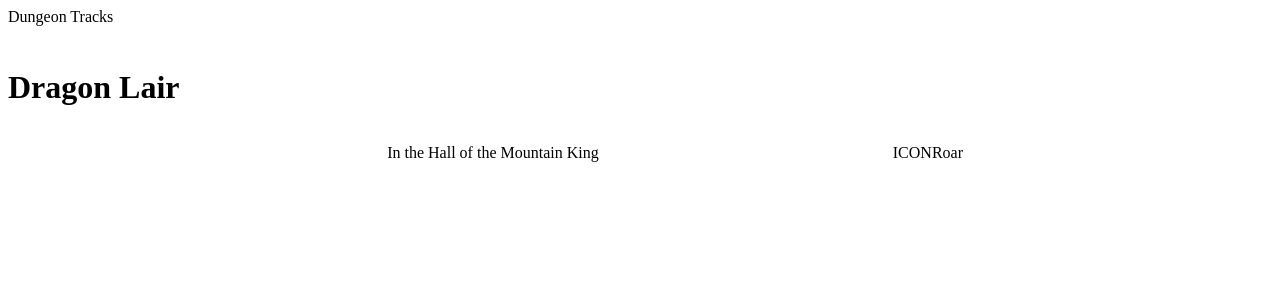
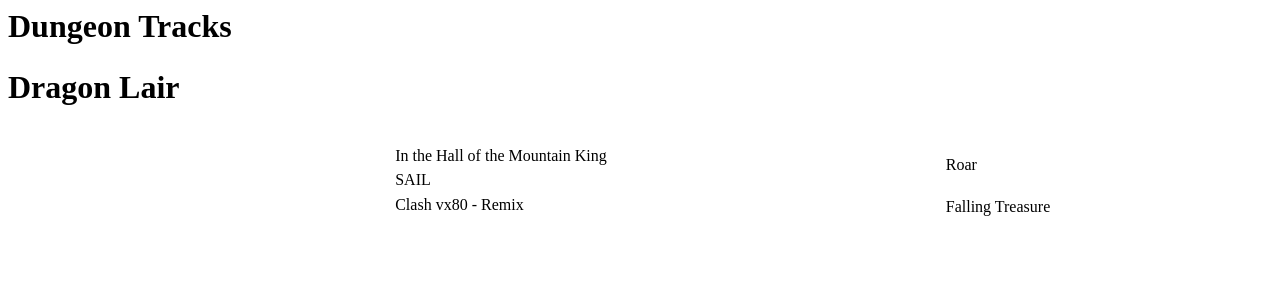
Before and after one commit to 7socks/dungeon-tracks, a React app: page / in a window 1280 px wide. Shown: the top 300 px of the page. Built offline with nearby package versions, Linux system fonts and the light colour scheme; the HTML template or start-up script is replaced by a standard one.

Commit message:
playlist spacing and basic fx icons

```diff
--- a/client/src/components/App.js
+++ b/client/src/components/App.js
@@ -9,12 +9,28 @@ const example = {
     {
       title: "In the Hall of the Mountain King",
       source: ""
+    },
+    {
+      title: "SAIL",
+      source: ""
+    },
+    {
+      title: "Clash vx80 - Remix",
+      source: ""
     }
   ],
   effects: [
     {
       title: "Roar",
-      source: ""
+      source: "",
+      icon: "dragon",
+      color: "green"
+    },
+    {
+      title: "Falling Treasure",
+      source: "",
+      icon: "music",
+      color: "green"
     }
   ],
   creator: "dev",
@@ -23,11 +39,15 @@ const example = {
 
 const NavContainer = styled.div`
   height: 2.5em;
+
+  h1 {
+    margin: 0;
+  }
 `;
 
 const Nav = ({}) => {
   return <NavContainer>
-    <span>Dungeon Tracks</span>
+    <h1>Dungeon Tracks</h1>
   </NavContainer>;
 };
 
--- a/client/src/components/Dungeon.js
+++ b/client/src/components/Dungeon.js
@@ -1,5 +1,7 @@
 import React, { useState } from 'react';
 import styled from 'styled-components';
+
+import FXIcon from './FXIcon';
 
 const AudioControlContainer = styled.div`
   width: 30%;
@@ -7,26 +9,39 @@ const AudioControlContainer = styled.div`
 
 const AudioControl = ({}) => {
   return <AudioControlContainer>
-
   </AudioControlContainer>;
 }
 
 const PlaylistContainer = styled.div`
   width: ${({fx}) => fx ? '30' : '40'}%;
+  cursor: default;
 
   ol {
     list-style-type: none;
     padding-inline-start: 0;
+    font-size: 16px;
+  }
+
+  li {
+    display: flex;
+    flex-direction: row;
+    align-items: center;
+    padding: .2em 0;
+
+    span {
+      margin-left: .5em;
+    }
   }
 `;
 
 const Playlist = ({playlist, fx}) => {
+  console.log(fx);
   return (
     <PlaylistContainer fx={fx}><ol>
       {
         playlist.map((track, i) => {
           return <li key={i}>
-            {fx ? <span>ICON</span> : null}
+            { fx ? <FXIcon icon={track.icon} color={track.color} onClick={()=>{}}/> : null }
             <span>{track.title}</span>
           </li>;
         })
@@ -53,8 +68,8 @@ const Dungeon = ({dungeon}) => {
       <h1>{dungeon.title}</h1>
 
       <AudioControl/>
-      <Playlist playlist={dungeon.tracks} fx={false}/>
-      <Playlist playlist={dungeon.effects} fx={true}/>
+      <Playlist playlist={dungeon.tracks} fx={0}/>
+      <Playlist playlist={dungeon.effects} fx={1}/>
     </DungeonContainer>
   );
 };
--- /dev/null
+++ b/client/src/components/FXIcon.js
@@ -0,0 +1,71 @@
+import React from 'react';
+import styled from 'styled-components';
+import {
+  GiBeech, GiBrute, GiCat, GiCharm, GiCrossbow, GiCurledTentacle,
+  GiCurlyWing, GiDelighted, GiDeathSkull, GiDoubleQuaver, GiDrakkar,
+  GiDread, GiFallingBlob, GiFlamer, GiGavel, GiGooeyDaemon,
+  GiHeatHaze, GiHighShot, GiHound, GiJesterHat, GiLightningTrio,
+  GiLyre, GiPaperBomb, GiPointyHat, GiPointySword, GiRaining,
+  GiRollingEnergy, GiSnake, GiSnowflake1, GiSpiderAlt,
+  GiSpikedDragonHead, GiSpikyExplosion, GiSpiralBottle,
+  GiSpottedMushroom, GiSwordman, GiWaterSplash
+} from 'react-icons/gi';
+
+const icons = {
+  dragon: <GiSpikedDragonHead/>,
+  tree: <GiBeech/>,
+  enemy: <GiBrute/>,
+  cat: <GiCat/>,
+  hearts: <GiCharm/>,
+  crossbow: <GiCrossbow/>,
+  octo: <GiCurledTentacle/>,
+  wing: <GiCurlyWing/>,
+  evil: <GiDelighted/>,
+  skull: <GiDeathSkull/>,
+  music: <GiDoubleQuaver/>,
+  scream: <GiDread/>,
+  ship: <GiDrakkar/>,
+  meteor: <GiFallingBlob/>,
+  flame: <GiFlamer/>,
+  hammer: <GiGavel/>,
+  demon: <GiGooeyDaemon/>,
+  smoke: <GiHeatHaze/>,
+  archery: <GiHighShot/>,
+  dog: <GiHound/>,
+  jester: <GiJesterHat/>,
+  lightning: <GiLightningTrio/>,
+  lyre: <GiLyre/>,
+  bomb: <GiPaperBomb/>,
+  hat: <GiPointyHat/>,
+  sword: <GiPointySword/>,
+  rain: <GiRaining/>,
+  spiral: <GiRollingEnergy/>,
+  snake: <GiSnake/>,
+  snow: <GiSnowflake1/>,
+  spider: <GiSpiderAlt/>,
+  bang: <GiSpikyExplosion/>,
+  potion: <GiSpiralBottle/>,
+  shroom: <GiSpottedMushroom/>,
+  fighter: <GiSwordman/>,
+  splash: <GiWaterSplash/>
+};
+
+const IconContainer = styled.span`
+  height: 2em;
+  width: 2em;
+  display: flex;
+  justify-content: center;
+  align-items: center;
+  font-size: 18px;
+  border-radius: 50%;
+  background: var(--icon-color-${({color}) => color});
+  color: #fff;
+`;
+
+const FXIcon = ({icon, color, onClick}) => {
+  return <IconContainer color={color} onClick={onClick}>
+    {icons[icon]}
+  </IconContainer>;
+};
+
+export default FXIcon;
--- a/package.json
+++ b/package.json
@@ -13,9 +13,11 @@
   "license": "ISC",
   "dependencies": {
     "express": "^4.18.1",
-    "mysql": "^2.18.1",
+    "mysql2": "^2.3.3",
     "react": "^17.0.2",
-    "react-dom": "^17.0.2"
+    "react-dom": "^17.0.2",
+    "react-icons": "^4.4.0",
+    "styled-components": "^5.3.5"
   },
   "devDependencies": {
     "@babel/core": "^7.18.2",
```
Also changed, not shown: 1 other file (tests, documents, lock files or other folders).
